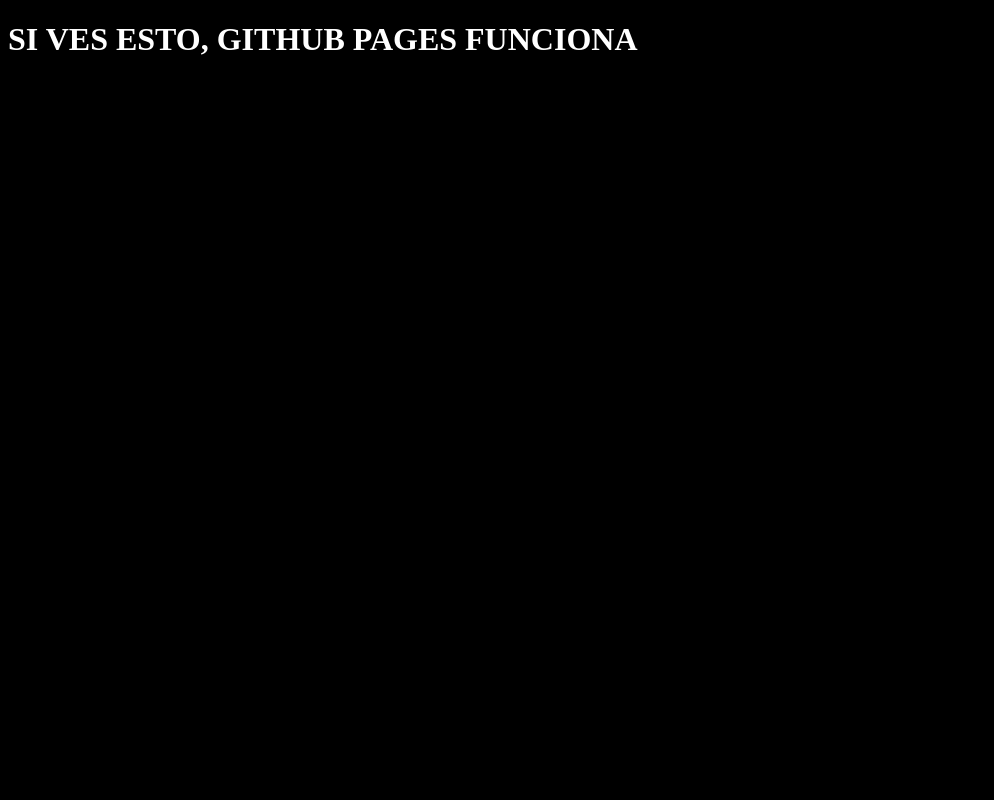
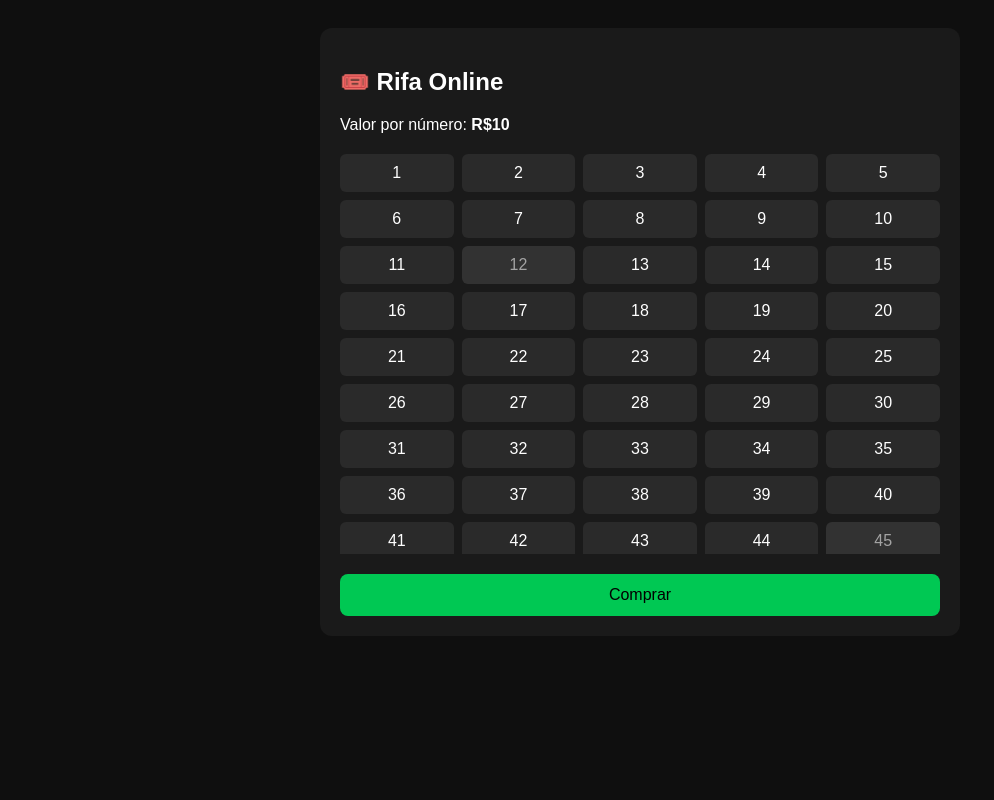
Before and after one commit to plaujuan5-coder/rifa, a plain HTML site: page index.html in a window 1280 px wide. Shown: the whole page, without its empty margins (0-994 px from the left). Drawn offline with Linux system fonts and the light colour scheme.

Commit message:
Revamp index.html for Rifa Online application

```diff
--- a/index.html
+++ b/index.html
@@ -1,6 +1,108 @@
 <!DOCTYPE html>
-<html>
-<body style="background:black;color:white;">
-<h1>SI VES ESTO, GITHUB PAGES FUNCIONA</h1>
+<html lang="es">
+<head>
+  <meta charset="UTF-8">
+  <title>Rifa Online</title>
+  <meta name="viewport" content="width=device-width, initial-scale=1.0">
+
+  <style>
+    body {
+      font-family: Arial, sans-serif;
+      background: #0f0f0f;
+      color: white;
+      display: flex;
+      justify-content: center;
+      padding: 20px;
+    }
+    .container {
+      max-width: 600px;
+      width: 100%;
+      background: #1a1a1a;
+      padding: 20px;
+      border-radius: 12px;
+    }
+    .numbers {
+      display: grid;
+      grid-template-columns: repeat(5, 1fr);
+      gap: 8px;
+      margin: 20px 0;
+      max-height: 400px;
+      overflow-y: auto;
+    }
+    .number {
+      background: #2a2a2a;
+      padding: 10px;
+      text-align: center;
+      border-radius: 6px;
+      cursor: pointer;
+    }
+    .number.selected {
+      background: purple;
+    }
+    .number.vendido {
+      background: #444;
+      cursor: not-allowed;
+      opacity: 0.6;
+    }
+    button {
+      width: 100%;
+      padding: 12px;
+      background: #00c853;
+      border: none;
+      border-radius: 8px;
+      font-size: 16px;
+      cursor: pointer;
+    }
+  </style>
+</head>
+
+<body>
+  <div class="container">
+    <h2>🎟️ Rifa Online</h2>
+    <p>Valor por número: <b>R$10</b></p>
+
+    <div class="numbers" id="numbers"></div>
+
+    <button onclick="comprar()">Comprar</button>
+  </div>
+
+  <script>
+    const totalNumeros = 500;
+
+    // 👇 ACÁ BLOQUEÁS LOS PAGADOS
+    const vendidos = [12, 45];
+
+    const contenedor = document.getElementById("numbers");
+    let seleccionado = null;
+
+    for (let i = 1; i <= totalNumeros; i++) {
+      const div = document.createElement("div");
+      div.textContent = i;
+      div.className = "number";
+
+      if (vendidos.includes(i)) {
+        div.classList.add("vendido");
+      } else {
+        div.onclick = () => {
+          document.querySelectorAll(".number").forEach(n => n.classList.remove("selected"));
+          div.classList.add("selected");
+          seleccionado = i;
+        };
+      }
+
+      contenedor.appendChild(div);
+    }
+
+    function comprar() {
+      if (!seleccionado) {
+        alert("Elegí un número disponible");
+        return;
+      }
+
+      const telefono = "5522999339777";
+      const mensaje = `Hola! Quiero comprar el número ${seleccionado} de la rifa.`;
+      window.open(`https://wa.me/${telefono}?text=${encodeURIComponent(mensaje)}`);
+    }
+  </script>
 </body>
 </html>
```
